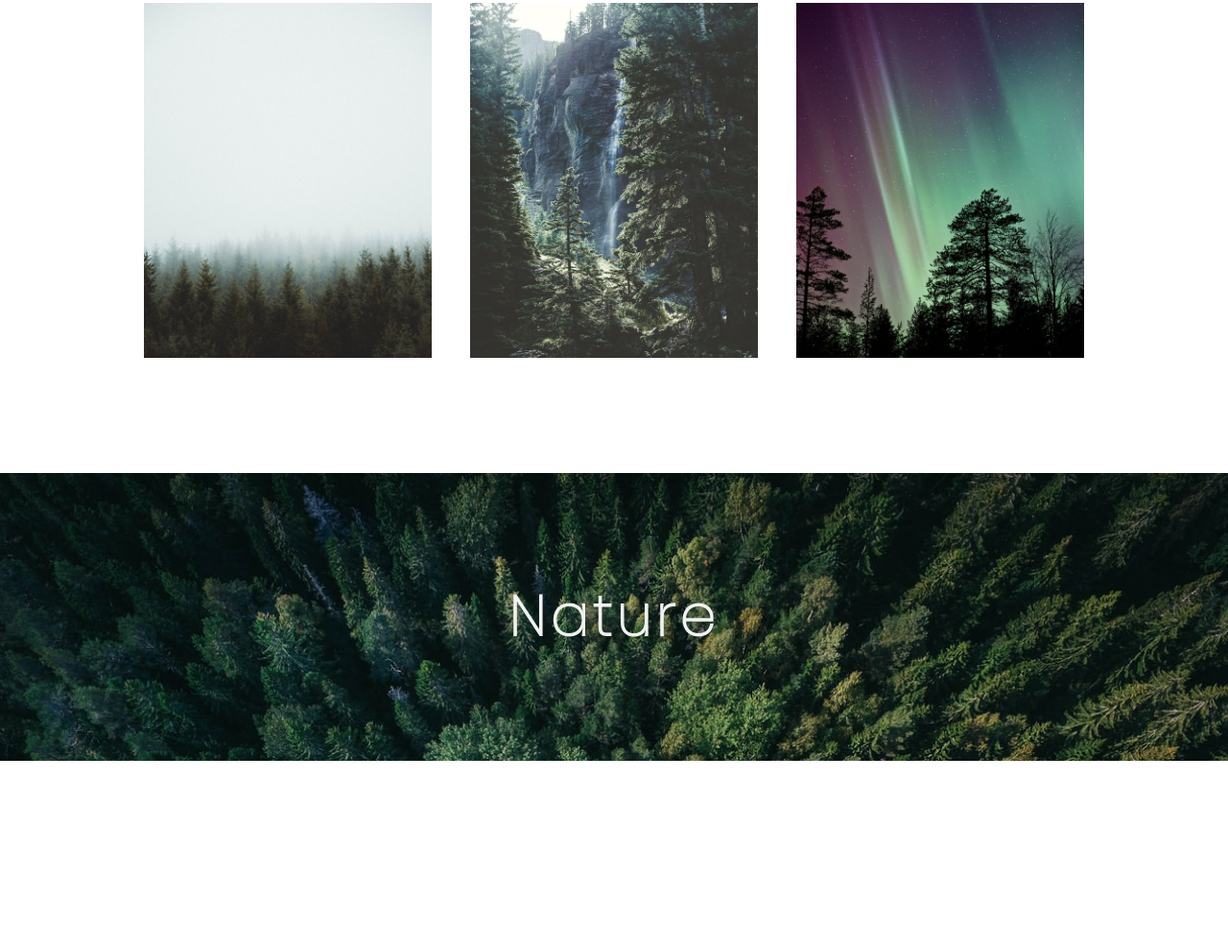
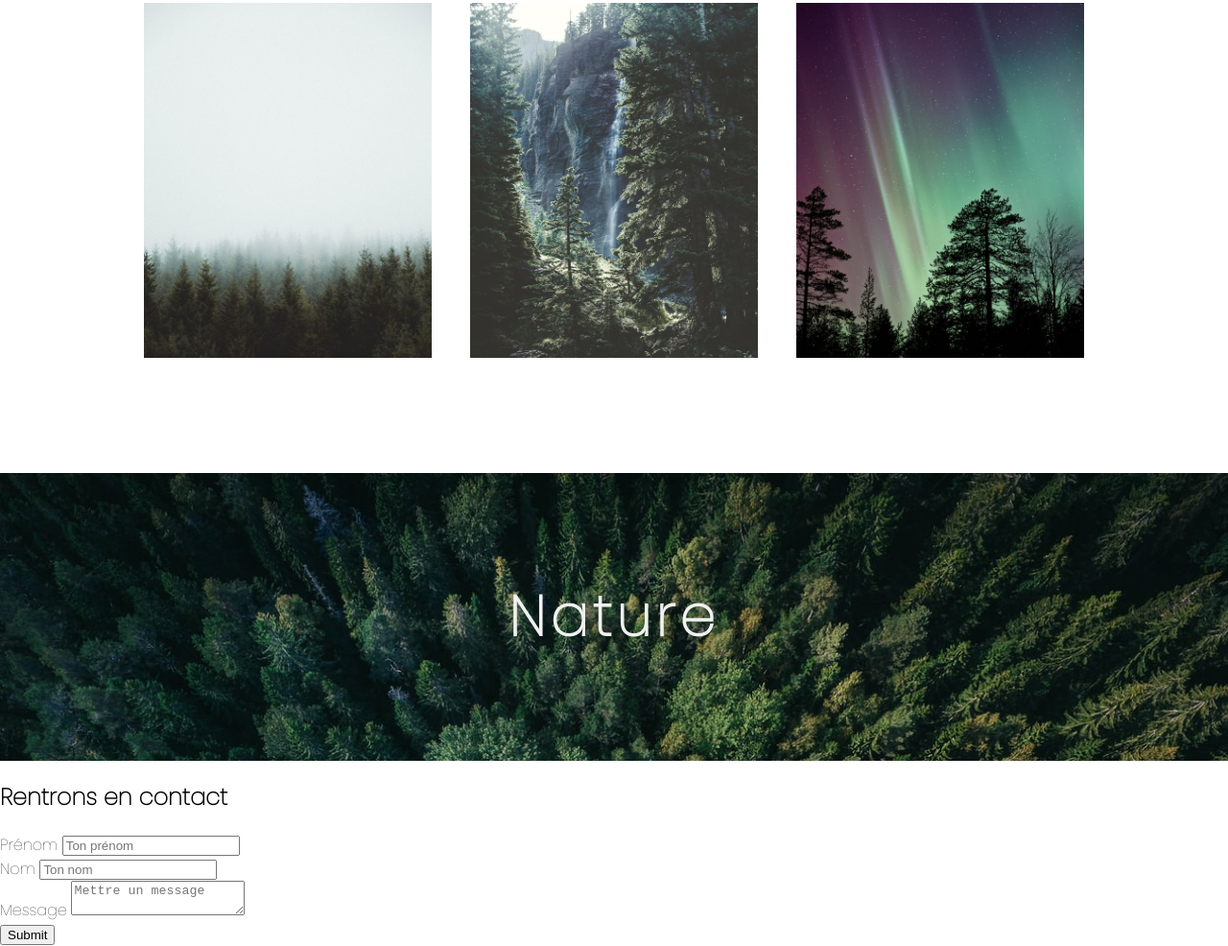
Before and after one commit to JohanCode2180100/ProjetFinalSitePhotographe, a website: page index.html in a window 1280 px wide. Shown: the part 2828-3814 px from the top of the page at 96% size. Before the commit the page ends 3621 px from the top, so only its background shows below. Drawn offline with Linux system fonts and the light colour scheme.

Commit message:
add submit form

```diff
--- a/index.html
+++ b/index.html
@@ -141,6 +141,41 @@
       <h3>Nature</h3>
     </div>
 
+    <!-- SECTION FORMULAIRE -->
+    <h2 class="titreForm">Rentrons en contact</h2>
+
+    <section class="form">
+      <form action="" id="contact">
+        <div class="row">
+          <!-- Label et input/ name input pour le back-end -->
+          <label for="Prénom">Prénom</label>
+          <input
+            type="text"
+            id="prenom"
+            name="prenom"
+            placeholder="Ton prénom"
+          />
+        </div>
+        <div class="row">
+          <label for="nom">Nom</label>
+          <input type="text" id="nom" name="nom" placeholder="Ton nom" />
+        </div>
+
+        <div class="row">
+          <label for="msg">Message</label>
+          <textarea
+            id="msg"
+            name="msg"
+            placeholder="Mettre un message"
+          ></textarea>
+        </div>
+        <div class="row">
+          <!-- type submit pour transmettre le formulaire -->
+          <input type="submit" class="subBtn" value="Submit" />
+        </div>
+      </form>
+    </section>
+
     <script src="/app.js"></script>
   </body>
 </html>
--- a/scss/style.scss
+++ b/scss/style.scss
@@ -238,3 +238,5 @@ body {
   font-size: 50px;
   letter-spacing: 5px;
 }
+
+//SECTION FORMULAIRE
```
